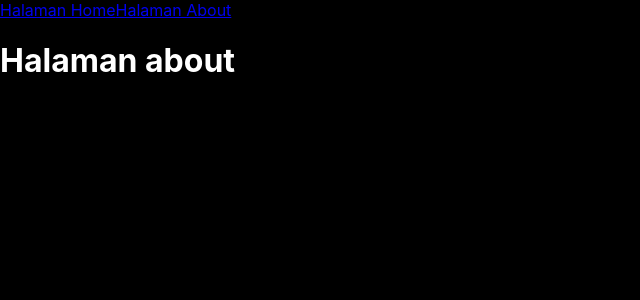
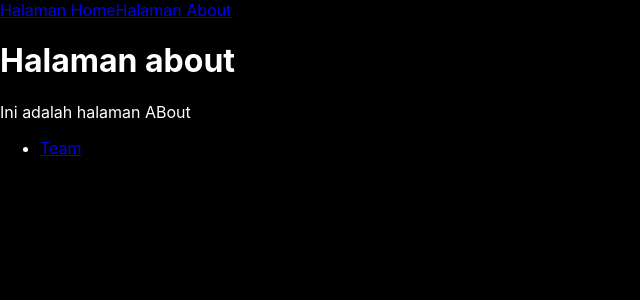
Before and after one commit to dikyriz/my-app, a React (Create React App) app: page /about in a window 1280 px wide. Shown: the top 300 px of the page, without its empty margins (0-640 px from the left). Built offline with nearby package versions, Linux system fonts and the light colour scheme.

Commit message:
penggunaan nested route dengan pemanggilan pearent dari about

```diff
--- a/src/About.js
+++ b/src/About.js
@@ -1,3 +1,15 @@
+import { Link } from "react-router-dom";
+
 export default function About () {
-    return <h1>Halaman about</h1> ;
+    return (
+    <>
+    <h1>Halaman about</h1>
+    <p>Ini adalah halaman ABout</p>
+    <ul>
+        <li>
+        <Link to='/about/team'>Team</Link>
+        </li>
+    </ul>
+    </>
+    );
 }
--- /dev/null
+++ b/src/AboutTeam.js
@@ -0,0 +1,3 @@
+export default function AboutTeam () {
+    return <h1>Ini adalah About Team</h1> ;
+}
--- a/src/App.js
+++ b/src/App.js
@@ -1,5 +1,6 @@
 import { Link, Route, Routes } from 'react-router-dom';
 import About from './About';
+import AboutTeam from './AboutTeam';
 import './App.css';
 import Home from './Home';
 
@@ -11,6 +12,7 @@ function App() {
       <Routes>
         <Route path='/' element={<Home />} />
         <Route path='/about' element={<About />} />
+        <Route path='/about/team' element={<AboutTeam/>}/>
       </Routes>
     </div>
   );
```
